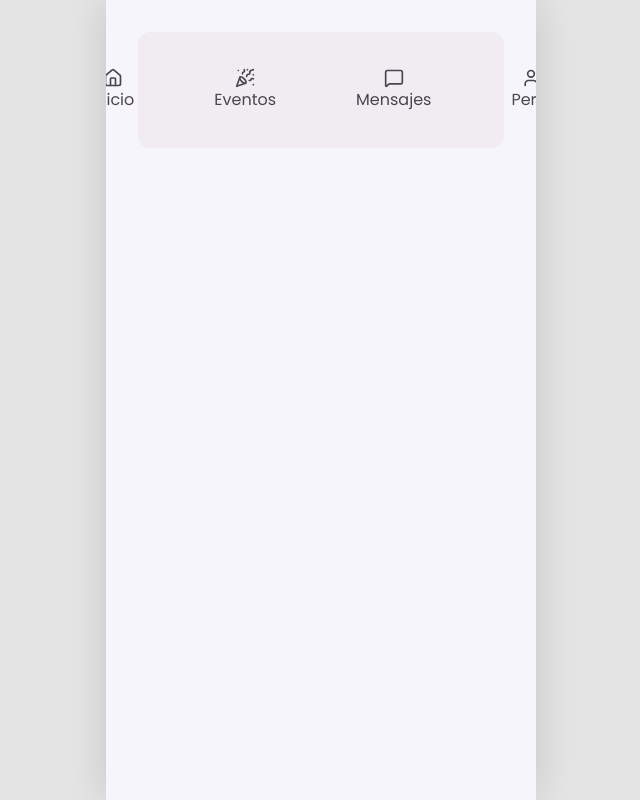
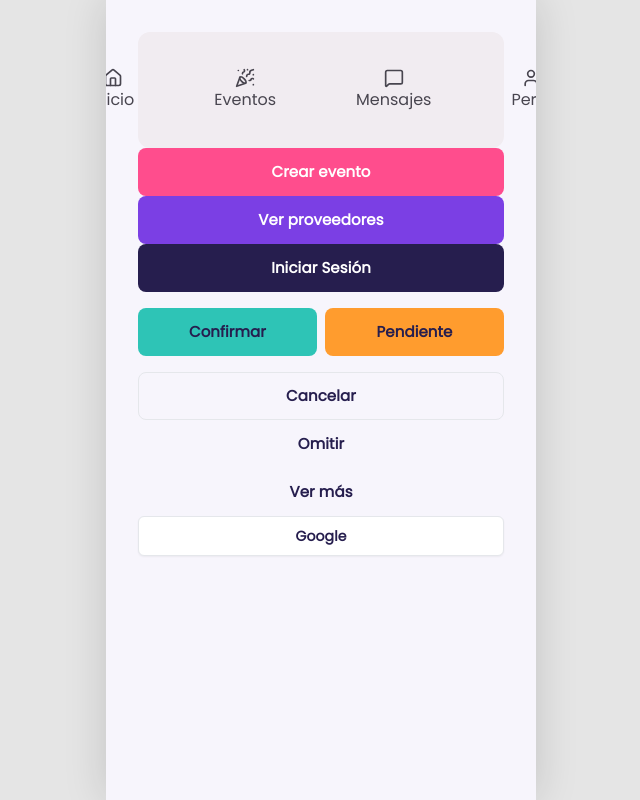
Before and after one commit to AlejandroGBC/Festiva, a Next.js app: page / in a window 1280 px wide. Shown: the whole page, without its empty margins (319-959 px from the left). Built offline with nearby package versions, Linux system fonts and the light colour scheme.

Commit message:
test: uso de Button en la página principal

```diff
--- a/src/app/page.tsx
+++ b/src/app/page.tsx
@@ -1,7 +1,48 @@
 import Navbar from "@/components/shared/Navbar";
+import Button from "@/shared/components/Button";
 
 export default function Home() {
   return (
-    <Navbar />
+    <>
+      <Navbar />
+
+      <Button>
+        Crear evento
+      </Button>
+
+      <Button variant="secondary">
+        Ver proveedores
+      </Button>
+
+      <Button variant="dark">
+        Iniciar Sesión
+      </Button>
+
+      <div className="flex gap-2 py-4">
+        <Button variant="success">
+          Confirmar
+        </Button>
+
+        <Button variant="warning">
+          Pendiente
+        </Button>
+      </div>
+
+      <Button variant="outline">
+        Cancelar
+      </Button>
+
+      <Button variant="ghost">
+        Omitir
+      </Button>
+
+      <Button variant="link">
+        Ver más
+      </Button>
+
+      <Button variant="social" size="sm">
+        Google
+      </Button>
+    </>
   );
 }
```
